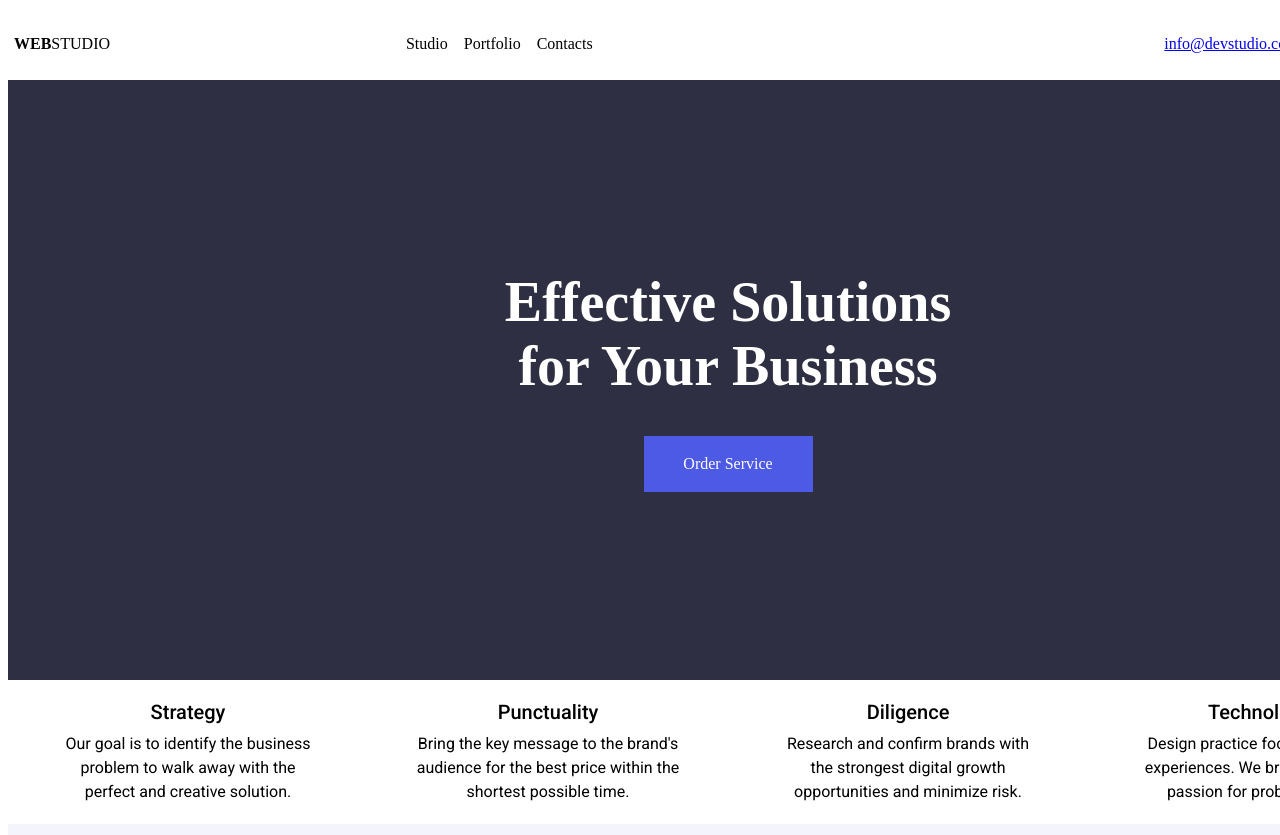
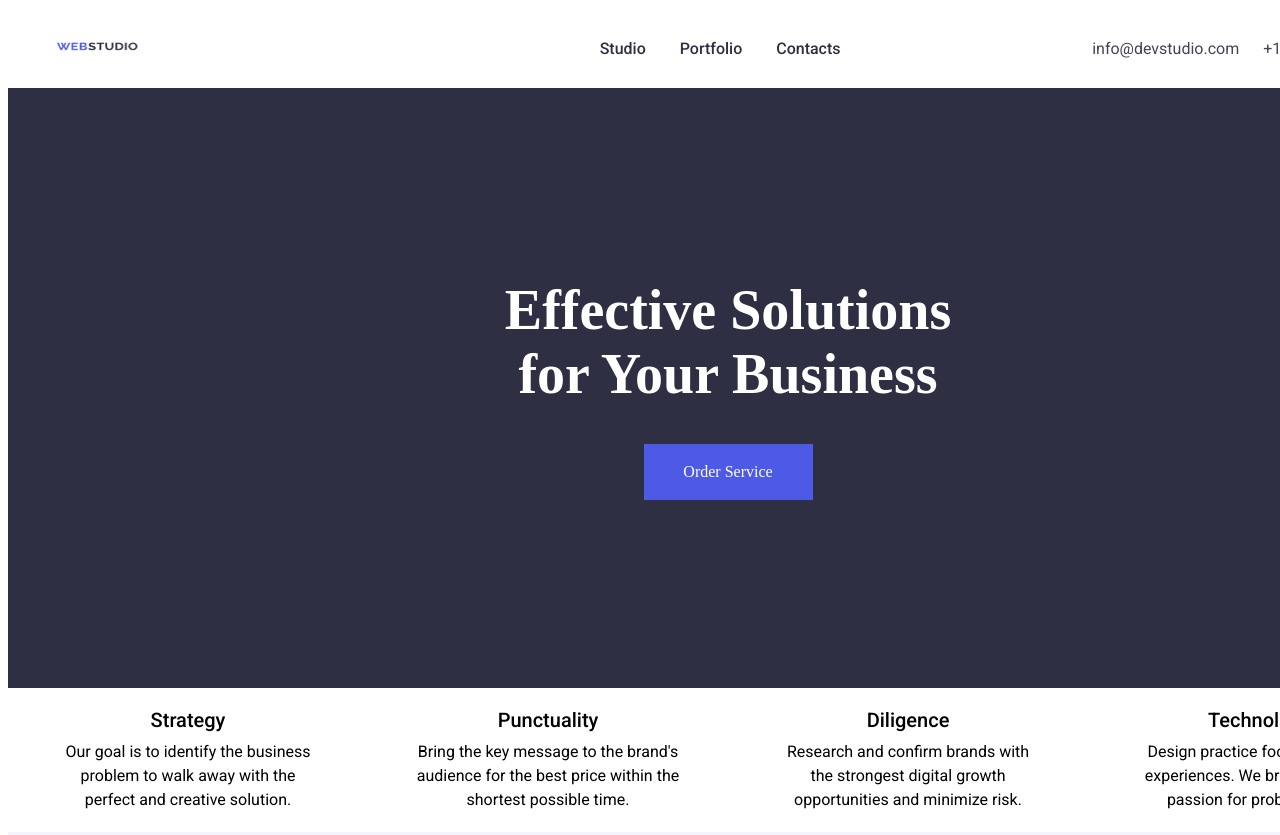
Before and after one commit to beyza0202/goit-markup-hw-01-, a plain HTML site: page index.html in a window 1280 px wide. Shown: the top 835 px of the page. Drawn offline with Linux system fonts and the light colour scheme; files whose address does not match are found by name.

Commit message:
Initial commit

```diff
--- a/index.html
+++ b/index.html
@@ -8,38 +8,62 @@
 <body>
 
 <!-- ÜST MENÜ (1440x72) -->
-<table width="1440" height="72" align="center">
+<!-- HEADER -->
+<table width="1440" height="80" align="center" bgcolor="white" cellpadding="0" cellspacing="0">
     <tr>
-    <td>
-        <table width="100%">
-        <tr>
-            <!-- Logo -->
-            <td>
-            <strong>WEB</strong>STUDIO
-            </td>
+      <!-- Sol kısım: Logo -->
+      <td width="300" align="left" style="padding-left: 40px;">
+        <img src="/Users/beyzakarakehaya/goit-markup-hw-01-/images/logo.png" alt="WebStudio Logo" width="100" height="24">
+      </td>
 
-            <!-- Navigation -->
-            <td align="center">
-            <nav>
-                Studio &nbsp;&nbsp;      Portfolio &nbsp;&nbsp;      Contacts
-            </nav>
-            </td>
+      <!-- Orta kısım: Menü -->
+      <td align="center">
+        <a href="#" style="font-family: 'Roboto', sans-serif;
+                           font-size: 16px;
+                           font-weight: 500;
+                           color: #2E2F42;
+                           text-decoration: none;
+                           margin-right: 30px;">
+          Studio
+        </a>
+        <a href="#" style="font-family: 'Roboto', sans-serif;
+                           font-size: 16px;
+                           font-weight: 500;
+                           color: #2E2F42;
+                           text-decoration: none;
+                           margin-right: 30px;">
+          Portfolio
+        </a>
+        <a href="#" style="font-family: 'Roboto', sans-serif;
+                           font-size: 16px;
+                           font-weight: 500;
+                           color: #2E2F42;
+                           text-decoration: none;">
+          Contacts
+        </a>
+      </td>
 
-            <!-- Contact info (nav dışı) -->
-            <td align="right">
-
-
-
-              <a href="mailto:info@devstudio.com">info@devstudio.com</a>
-              &nbsp;
-              <a href="tel:+110001111111">+11 (000) 111-11-11</a>
-
-            </td>
-          </tr>
-        </table>
+      <!-- Sağ kısım: E-posta ve telefon -->
+      <td width="300" align="right" style="padding-right: 40px; white-space: nowrap;">
+        <span style="font-family: 'Roboto', sans-serif;
+                     font-size: 16px;
+                     font-weight: 400;
+                     color: #434455;
+                     margin-right: 20px;
+                     text-decoration: none;">
+          info@devstudio.com
+        </span>
+        <span style="font-family: 'Roboto', sans-serif;
+                     font-size: 16px;
+                     font-weight: 400;
+                     color: #434455;
+                     text-decoration: none;">
+          +11 (000) 111-11-11
+        </span>
       </td>
     </tr>
   </table>
+
 
   <!-- MOR ARKA PLAN (1440x600) -->
   <table width="1440" height="600" bgcolor="#2E2F42" align="center">
@@ -184,25 +208,25 @@
         <table cellpadding="16" cellspacing="24" align="center">
           <tr>
             <td bgcolor="white" align="center" width="264" height="380">
-              <img src="/Users/beyzakarakehaya/goit-markup-hw-01-/images/images mark-Guerrero.png" alt="Mark Guerrero" width="264" />
+              <img src="/Users/beyzakarakehaya/goit-markup-hw-01-/images/images mark-Guerrero.jpg" alt="Mark Guerrero" width="264" />
               <p><strong>Mark Guerrero</strong></p>
               <p>Product Designer</p>
             </td>
 
             <td bgcolor="white" align="center" width="264" height="380">
-              <img src="/Users/beyzakarakehaya/goit-markup-hw-01-/images/image Tom-ford.png" alt="Tom Ford" width="264" />
+              <img src="/Users/beyzakarakehaya/goit-markup-hw-01-/images/image Tom-ford.jpg" alt="Tom Ford" width="264" />
               <p><strong>Tom Ford</strong></p>
               <p>Frontend Developer</p>
             </td>
 
             <td bgcolor="white" align="center" width="264" height="380">
-              <img src="/Users/beyzakarakehaya/goit-markup-hw-01-/images/images camila-garcis.png" alt="Camila Garcia" width="264" />
+              <img src="/Users/beyzakarakehaya/goit-markup-hw-01-/images/images camila-garcis.jpg" alt="Camila Garcia" width="264" />
               <p><strong>Camila Garcia</strong></p>
               <p>Marketing</p>
             </td>
 
             <td bgcolor="white" align="center" width="264" height="380">
-              <img src="/Users/beyzakarakehaya/goit-markup-hw-01-/images/images daniel-wilson.png" alt="Daniel Wilson" width="264" />
+              <img src="/Users/beyzakarakehaya/goit-markup-hw-01-/images/images daniel-wilson.jpg" alt="Daniel Wilson" width="264" />
               <p><strong>Daniel Wilson</strong></p>
               <p>UI Designer</p>
             </td>
@@ -219,9 +243,9 @@
 <table width="1440" height="312" bgcolor="#2E2F42" align="center">
     <tr>
       <td align="left" valign="middle" style="padding-left: 80px;">
-        <strong style="color:white;">WEB</strong><span style="color:white;">STUDIO</span><br><br>
+        <img src="/Users/beyzakarakehaya/goit-markup-hw-01-/images/logo.png" alt="WebStudio Logo" width="100" height="24"><br><br>
         <font color="#E7E9FC">
-          Increase the flow of customers and sales for your business with digital marketing &amp; growth solutions.
+          Increase the flow of customers and<br /> sales for your business with digital<br /> marketing &amp; growth solutions.
         </font>
       </td>
     </tr>
```
Also changed, not shown: images/image Tom-ford.jpg (renamed from images/image Tom-ford.png), images/images camila-garcis.jpg (renamed from images/images camila-garcis.png), images/images daniel-wilson.jpg (renamed from images/images daniel-wilson.png), images/images mark-Guerrero.jpg (renamed from images/images mark-Guerrero.png).
